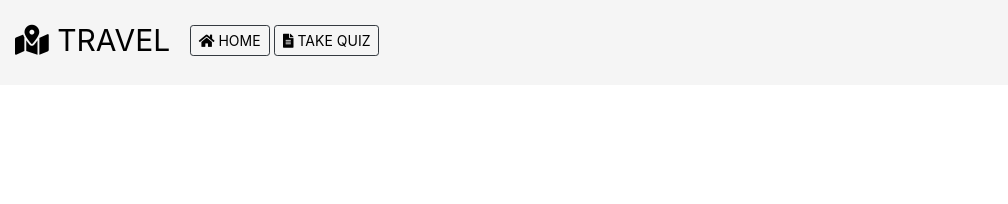
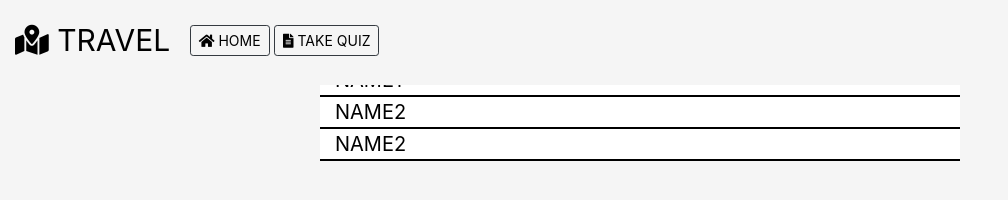
Before and after one commit to Thanhthanhbinh/CFT12, a plain HTML site: page 25_May/Result.html in a window 1280 px wide. Shown: the whole page, without its empty margins (0-1008 px from the left). Drawn offline with nearby package versions, Linux system fonts and the light colour scheme; a web font is replaced by a local one.

Commit message:
"30 May 8:47"

```diff
--- a/25_May/Result.html
+++ b/25_May/Result.html
@@ -18,10 +18,26 @@
                 <a class="btn btn-sm btn-outline-dark " href="#" role="button" style="margin-bottom:11px;"><i class="fas fa-file-alt"></i> TAKE QUIZ</a>
                 </div>
             </div>
+        <!--CONTENT-->
         <!--FOOTER-->
+        <div class="footer">
+            <div style="align-self: center; margin-top: 5px;">
+                <span class="Head_img" style="font-size: 40px">MADE BY :</span>
+            </div>
+            <div style="align-self: center" class="name">
+                <a href="#" style="font-size:20px ;width: initial" class="container">NAME1</a>
+            </div>
+            <div style="align-self: center" class="name">
+                <a href="#" style="font-size:20px ;width: initial" class="container">NAME2</a>
+            </div>
+            <div style="align-self: center" class="name">
+                <a href="#" style="font-size:20px ;width: initial" class="container">NAME2</a>
+            </div>
+        </div>
 
         <!--JS-->
     <script src="https://code.jquery.com/jquery-3.3.1.slim.min.js" integrity="sha384-q8i/X+965DzO0rT7abK41JStQIAqVgRVzpbzo5smXKp4YfRvH+8abtTE1Pi6jizo" crossorigin="anonymous"></script>
     <script src="https://cdnjs.cloudflare.com/ajax/libs/popper.js/1.14.7/umd/popper.min.js" integrity="sha384-UO2eT0CpHqdSJQ6hJty5KVphtPhzWj9WO1clHTMGa3JDZwrnQq4sF86dIHNDz0W1" crossorigin="anonymous"></script>
     <script src="https://stackpath.bootstrapcdn.com/bootstrap/4.3.1/js/bootstrap.min.js" integrity="sha384-JjSmVgyd0p3pXB1rRibZUAYoIIy6OrQ6VrjIEaFf/nJGzIxFDsf4x0xIM+B07jRM" crossorigin="anonymous"></script>
     </body>
+</html>
--- a/25_May/Style.css
+++ b/25_May/Style.css
@@ -17,7 +17,7 @@
 .Fade_img {
     opacity: 0.5;
 }
-.list {
+ul {
     list-style-type: none;
 }
 .flex-container-vertical {
@@ -40,12 +40,27 @@
     position: fixed;
     top: 0px;
     width: 100% ;
-    flex-direction: row;
     align-content: space-between;
     align-items: center;
     z-index: 10;
 }
+.footer {
+    background-color: whitesmoke;
+    height:200px;
+    display: flex;
+    bottom: 0;
+    width: 100% ;
+    flex-direction: column;
+    align-content: space-between;
+    position: relative;
 
+}
+.name {
+    background-color: white;
+    width: 50%;
+    border-bottom: 2px solid black;
+
+}
 a:link {
     color: initial;
     text-decoration: none;
```
Also changed, not shown: 25_May/te.html (added, +1 -0 lines), 25_May/help/Capture3.PNG (added), 25_May/help/Capture4.PNG (added), 25_May/help/Capture5.PNG (added). Lines whose indentation alone changed are shown as unchanged.
